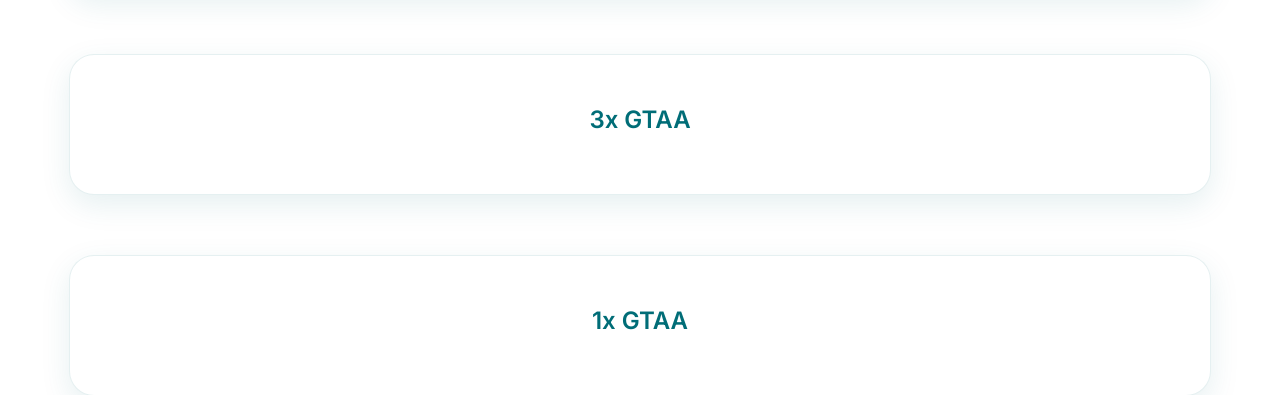
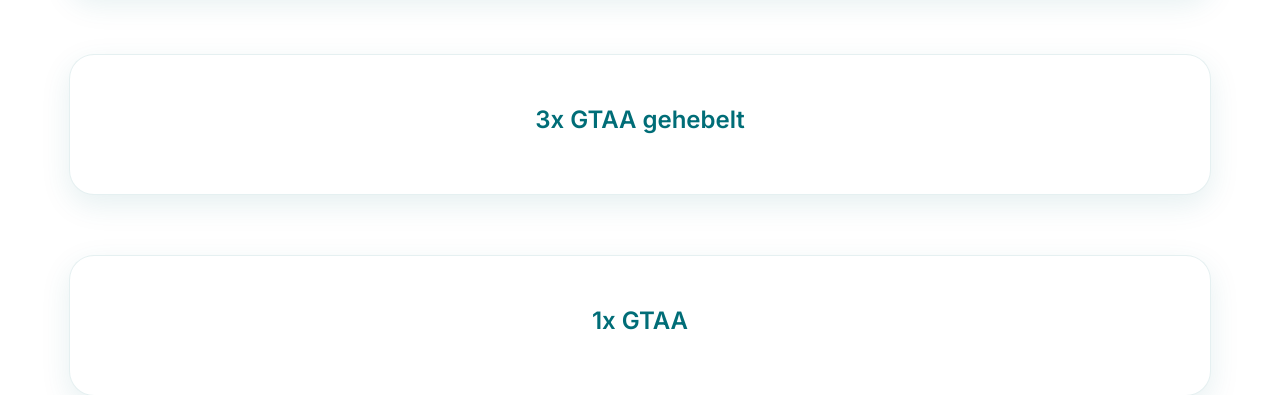
Before and after one commit to Real-M1000/Flask, a Flask app: template templates/index.html in a window 1280 px wide. Shown: the part 326-721 px from the top of the page. Run offline with Flask 3, Linux system fonts and the light colour scheme; the template is opened without the code that fills it, so the values that code supplies are empty.

Commit message:
Update index.html

```diff
--- a/templates/index.html
+++ b/templates/index.html
@@ -196,7 +196,7 @@
             {{ df_3x|safe }}
         </div>
         <div class="table-container" id="3x-gtaa-leveraged">
-            <h2>3x GTAA</h2>
+            <h2>3x GTAA gehebelt</h2>
             {{ df_3x_unleveraged|safe }}
         </div>
 
```
